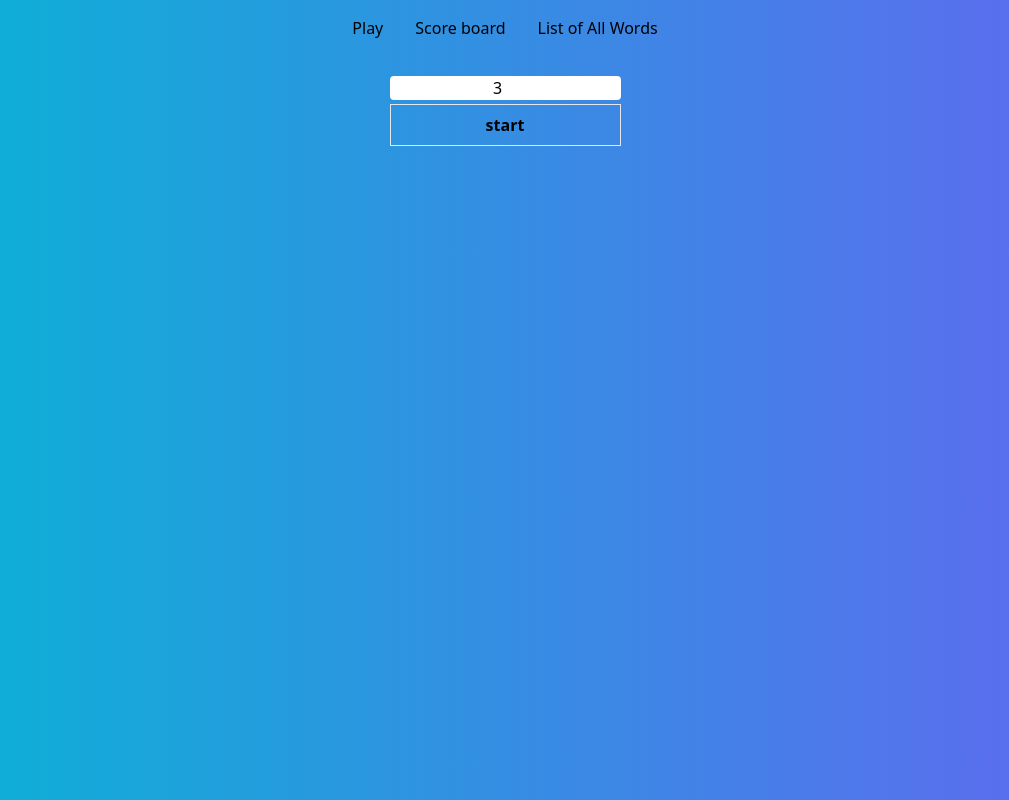
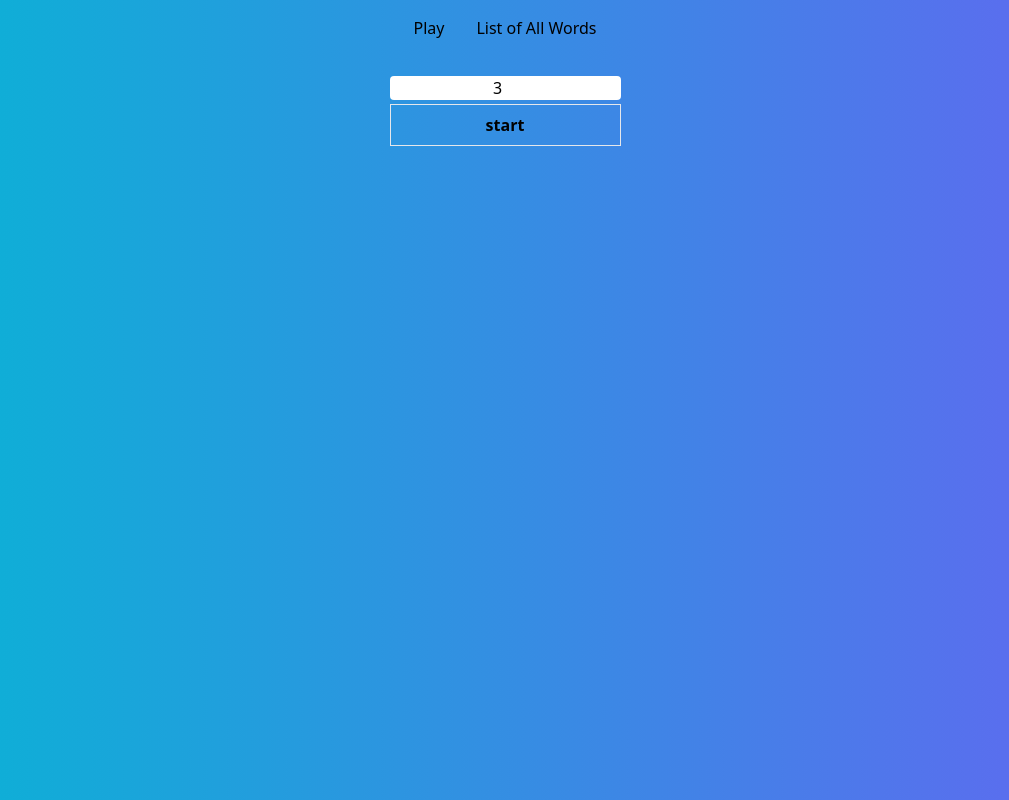
Before and after one commit to idomand/word-game, a React (Vite) app: page / in a window 1280 px wide. Shown: the whole page, without its empty margins (135-1144 px from the left). Built offline with nearby package versions, Linux system fonts and the light colour scheme.

Commit message:
remove score-board

```diff
--- a/src/App.tsx
+++ b/src/App.tsx
@@ -13,7 +13,7 @@ function App() {
           <Header />
           <Routes>
             <Route path="/allWords" element={<AllWords />} />
-            <Route path="/score-board" element={<ScoreBoard />} />
+            {/* <Route path="/score-board" element={<ScoreBoard />} /> */}
             <Route path="/" element={<GameBoard />} />
           </Routes>
         </div>
--- a/src/Components/Header.tsx
+++ b/src/Components/Header.tsx
@@ -18,12 +18,12 @@ export default function Header() {
         Play
       </Link>
 
-      <Link
+      {/* <Link
         to="/score-board"
         className="cursor-pointer p-4 hover:bg-orange-300 hover:underline"
       >
         Score board
-      </Link>
+      </Link> */}
 
       <Link
         to="/allWords"
```
